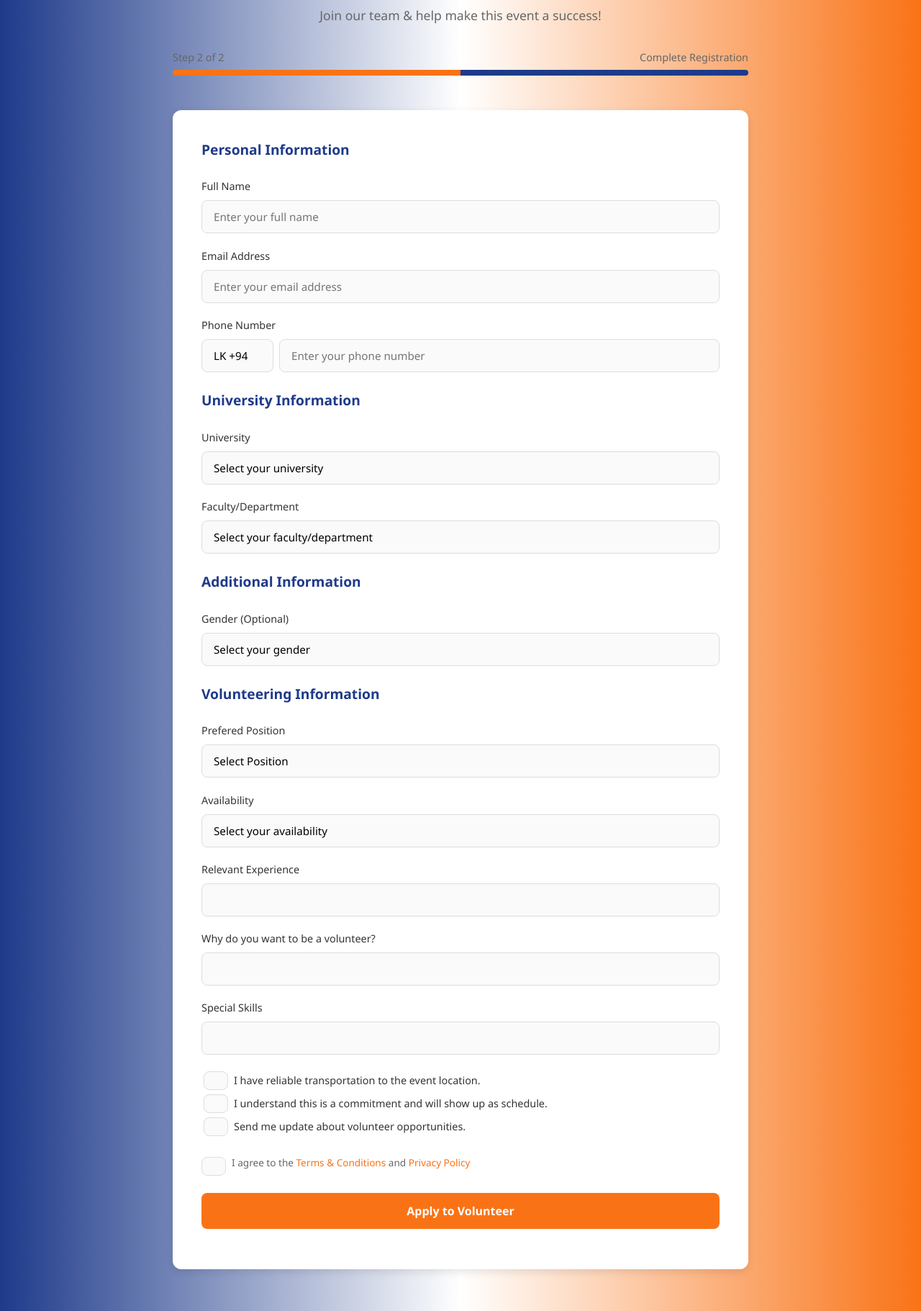
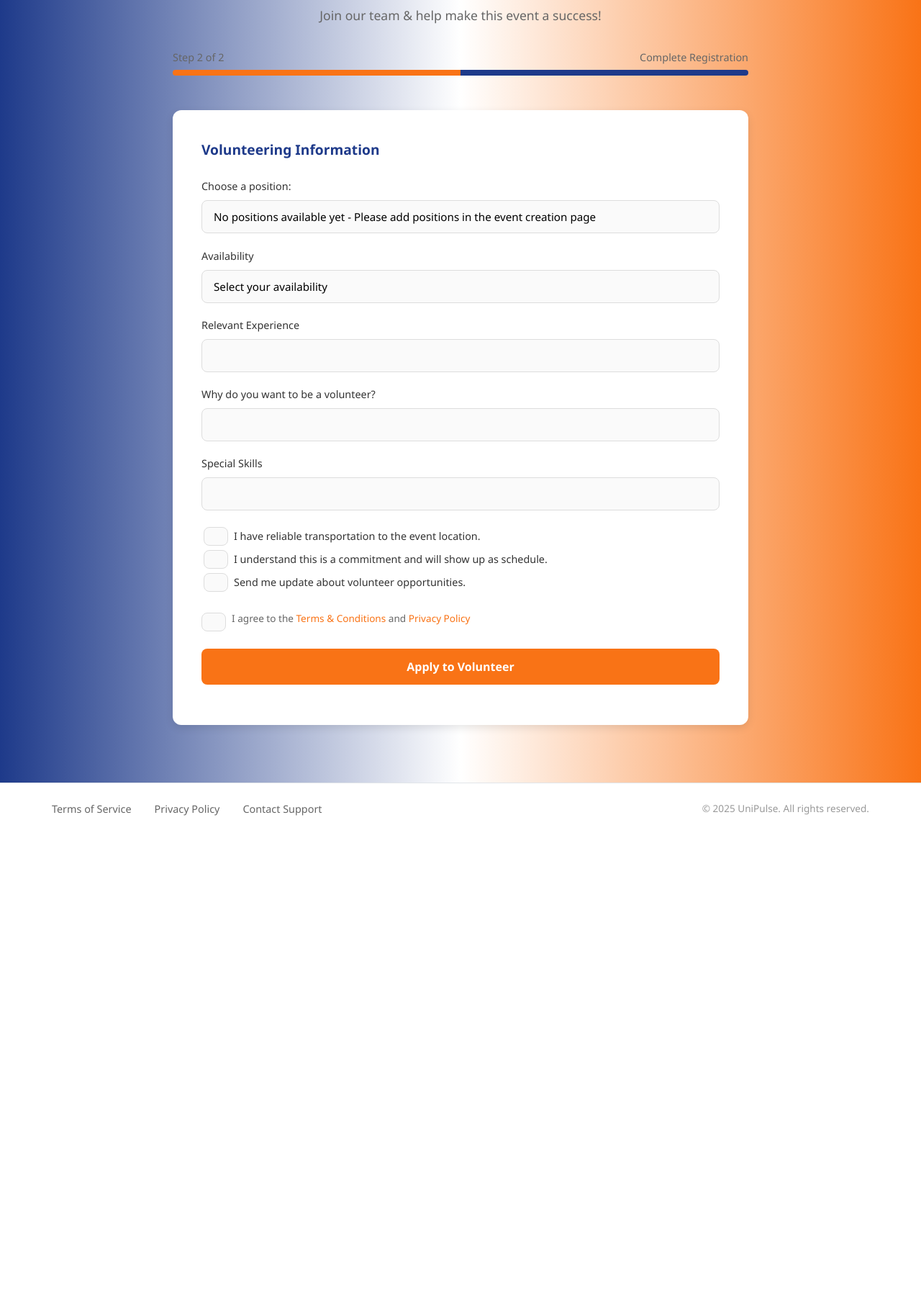
Before and after one commit to Manush-hub/UniPulse, a PHP site: page /app/views/volunteerreg.view.php in a window 1280 px wide. Shown: the part 145-1966 px from the top of the page at 72% size. After the commit the page ends 1278 px from the top, so only its background shows below. Run offline with PHP 8.4, Linux system fonts and the light colour scheme; a stand-in replaces the project's code that opens the database connection.

Commit message:
add dynamic option to choose position from create event to volunteer register form

```diff
--- a/app/views/volunteerreg.view.php
+++ b/app/views/volunteerreg.view.php
@@ -32,93 +32,14 @@
         <div class="content-wrapper">
 
             <!--Registration Form-->
-            <form method="POST" action="">
-                <h3 class="section-header">Personal Information</h3>
-
-                <div class="form-group">
-                    <label for="full-name">Full Name</label>
-                    <input type="text" id="full-name" name="full-name" placeholder="Enter your full name" required>
-                </div>
-
-                <div class="form-group">
-                    <label for="email">Email Address</label>
-                    <input type="email" id="email" name="email" placeholder="Enter your email address" required>
-                </div>
-
-                <div class="form-group">
-                    <label for="phone-number">Phone Number</label>
-                    <div class="field">
-                        <select id="country-code" name="country-code" required>
-                            <option value="+94">LK +94</option>
-                            <option value="+91">IN +91</option>
-                            <option value="+44">UK +44</option>
-                            <option value="+1">US +1</option>
-                        </select>
-                        <input type="tel" id="phone-number" name="phone" placeholder="Enter your phone number" required>
-                    </div>
-                </div>
-
-                <h3 class="section-header">University Information</h3>
-
-                <div class="form-group">
-                    <label for="university">University</label>
-                    <select id="university" name="university" required>
-                        <option value="">Select your university</option>
-                        <option value="university-of-colombo">University of Colombo</option>
-                        <option value="university-of-peradeniya">University of Peradeniya</option>
-                        <option value="university-of-kelaniya">University of Kelaniya</option>
-                        <option value="university-of-moratuwa">University of Moratuwa</option>
-                        <option value="university-of-sri-jayewardenepura">University of Sri Jayewardenepura</option>
-                        <option value="university-of-ruhuna">University of Ruhuna</option>
-                        <option value="eastern-university">Eastern University</option>
-                        <option value="university-of-jaffna">University of Jaffna</option>
-                        <option value="sabaragamuwa-university">Sabaragamuwa University</option>
-                        <option value="wayamba-university">Wayamba University</option>
-                    </select>
-                </div>
-
-                <div class="form-group">
-                    <label for="faculty">Faculty/Department</label>
-                    <select id="faculty" name="faculty" required>
-                        <option value="">Select your faculty/department</option>
-                        <option value="faculty-of-arts">Faculty of Arts</option>
-                        <option value="faculty-of-science">Faculty of Science</option>
-                        <option value="faculty-of-engineering">Faculty of Engineering</option>
-                        <option value="faculty-of-medicine">Faculty of Medicine</option>
-                        <option value="faculty-of-law">Faculty of Law</option>
-                        <option value="faculty-of-management">Faculty of Management</option>
-                        <option value="faculty-of-education">Faculty of Education</option>
-                        <option value="faculty-of-agriculture">Faculty of Agriculture</option>
-                        <option value="faculty-of-applied-sciences">Faculty of Applied Sciences</option>
-                    </select>
-                </div>
-
-                <h3 class="section-header">Additional Information</h3>
-                <div class="form-group">
-                    <label for="gender">Gender (Optional)</label>
-                    <select id="gender" name="gender">
-                        <option value="">Select your gender</option>
-                        <option value="male">Male</option>
-                        <option value="female">Female</option>
-                        <option value="other">Other</option>
-                        <option value="prefer-not-to-say">Prefer not to say</option>
-                    </select>
-                </div>
-
+            <form method="POST" action="" id="volunteerreg">
 
                 <h3 class="section-header">Volunteering Information</h3>
-
                 <div class="form-group">
-                    <label for="position">Prefered Position</label>
-                    <select id="position" name="position" required>
-                        <option value="">Select Position</option>
-                        <option value="reg">Registration & check-in</option>
-                        <option value="logistic">Event Logistic</option>
-                        <option value="technical">Technical Support</option>
-                        <option value="guest-services">Guest Services</option>
-                        <option value="marketing">Marketing & Social Meadia</option>
-                        <option value="setup">Setup & Breakdown</option>
-                        <option value="any">Any Position Needed</option>
+                    <label for="optionsSelect">Choose a position:</label>
+                    <select id="optionsSelect" name="volunteerPosition" required>
+                        <option value="">-- Select a position --</option>
+                        <!-- Options will be populated by JavaScript -->
                     </select>
                 </div>
 
@@ -182,6 +103,56 @@
     <?php include 'footer.php'; ?>
 
     <script src="university-student-registration.js"></script>
+    <script>
+        // Function to populate the dropdown with options from localStorage
+        function populateDropdown() {
+            const optionsSelect = document.getElementById('optionsSelect');
+
+            // Clear existing options except the first one
+            while (optionsSelect.options.length > 1) {
+                optionsSelect.remove(1);
+            }
+
+            // Load options from localStorage
+            const savedOptions = JSON.parse(localStorage.getItem('customOptions')) || [];
+
+            // Add options from localStorage
+            savedOptions.forEach(option => {
+                const optionElement = document.createElement('option');
+                optionElement.value = option;
+                optionElement.textContent = option;
+                optionsSelect.appendChild(optionElement);
+            });
+
+            // If no options are available, show a message
+            if (savedOptions.length === 0) {
+                const noOption = document.createElement('option');
+                noOption.value = "";
+                noOption.textContent = "No positions available yet - Please add positions in the event creation page";
+                noOption.disabled = true;
+                noOption.selected = true;
+                optionsSelect.appendChild(noOption);
+            }
+        }
+
+        // Run when the document is loaded
+        document.addEventListener('DOMContentLoaded', function() {
+            // Populate the dropdown
+            populateDropdown();
+
+            // Add event listener for the Clear Positions button (if you add it)
+            const clearPositionsBtn = document.getElementById('clearPositions');
+            if (clearPositionsBtn) {
+                clearPositionsBtn.addEventListener('click', function() {
+                    if (confirm('Are you sure you want to clear all positions?')) {
+                        localStorage.removeItem('customOptions');
+                        populateDropdown(); // Refresh the dropdown
+                        alert('All positions have been cleared.');
+                    }
+                });
+            }
+        });
+    </script>
 </body>
 
 </html>
```
Also changed, not shown: app/views/create-event.view.php (+7 -6 lines), public/assets/js/create-event-app.js.
